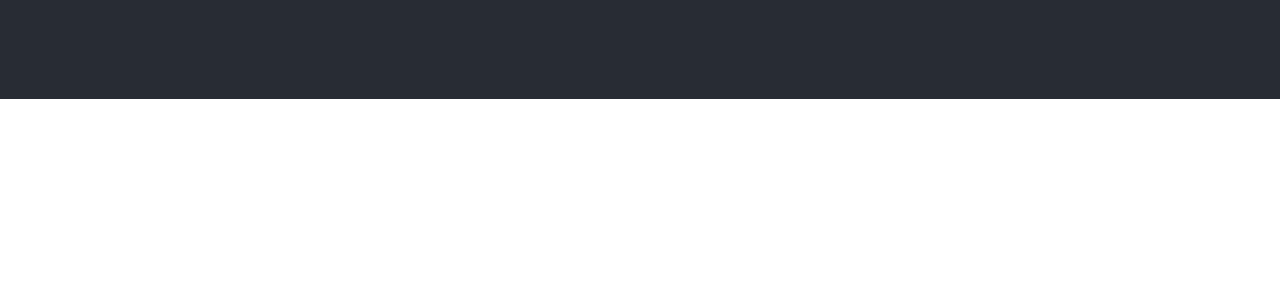
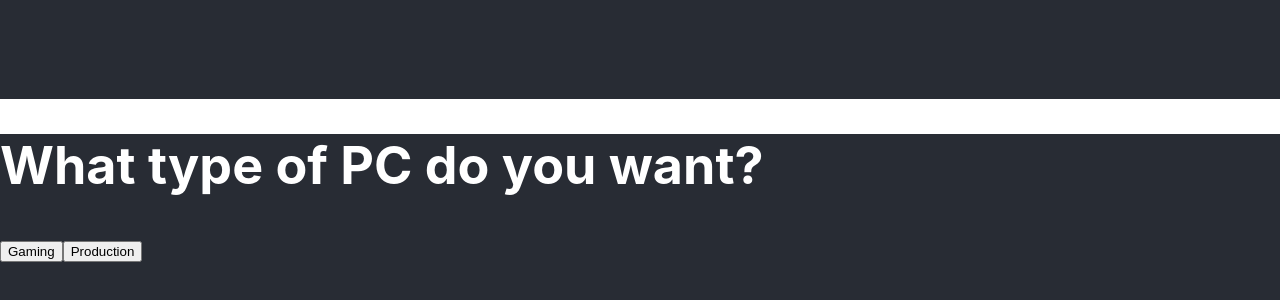
Before and after one commit to HenryCHYeung/Thats-Crazy, a React (Create React App) app in the folder my-app/: page / in a window 1280 px wide. Shown: the part 736-1036 px from the top of the page. Before the commit the page ends 835 px from the top, so only its background shows below. Built offline with nearby package versions, Linux system fonts and the light colour scheme.

Commit message:
missed it!

```diff
--- a/my-app/src/TypeChoice.js
+++ b/my-app/src/TypeChoice.js
@@ -1,12 +1,12 @@
 import React from "react";
 
-const TypeChoice = ({ onChoiceSelected, visible }) => {
-  const handleChoice = (choice) => {
+const TypeChoice = ({ onChoiceSelected }) => {
+  const handleChoice = (choice) => { //for getting the choice
     onChoiceSelected(choice);
   };
 
-  return (
-    <div id="type-choice" className={visible ? "" : "invisible"}>
+  return ( //getting the choice
+    <div id="type-choice">
       <h1>What type of PC do you want?</h1>
       <button onClick={() => handleChoice("Gaming")}>Gaming</button>
       <button onClick={() => handleChoice("Production")}>Production</button>
```
